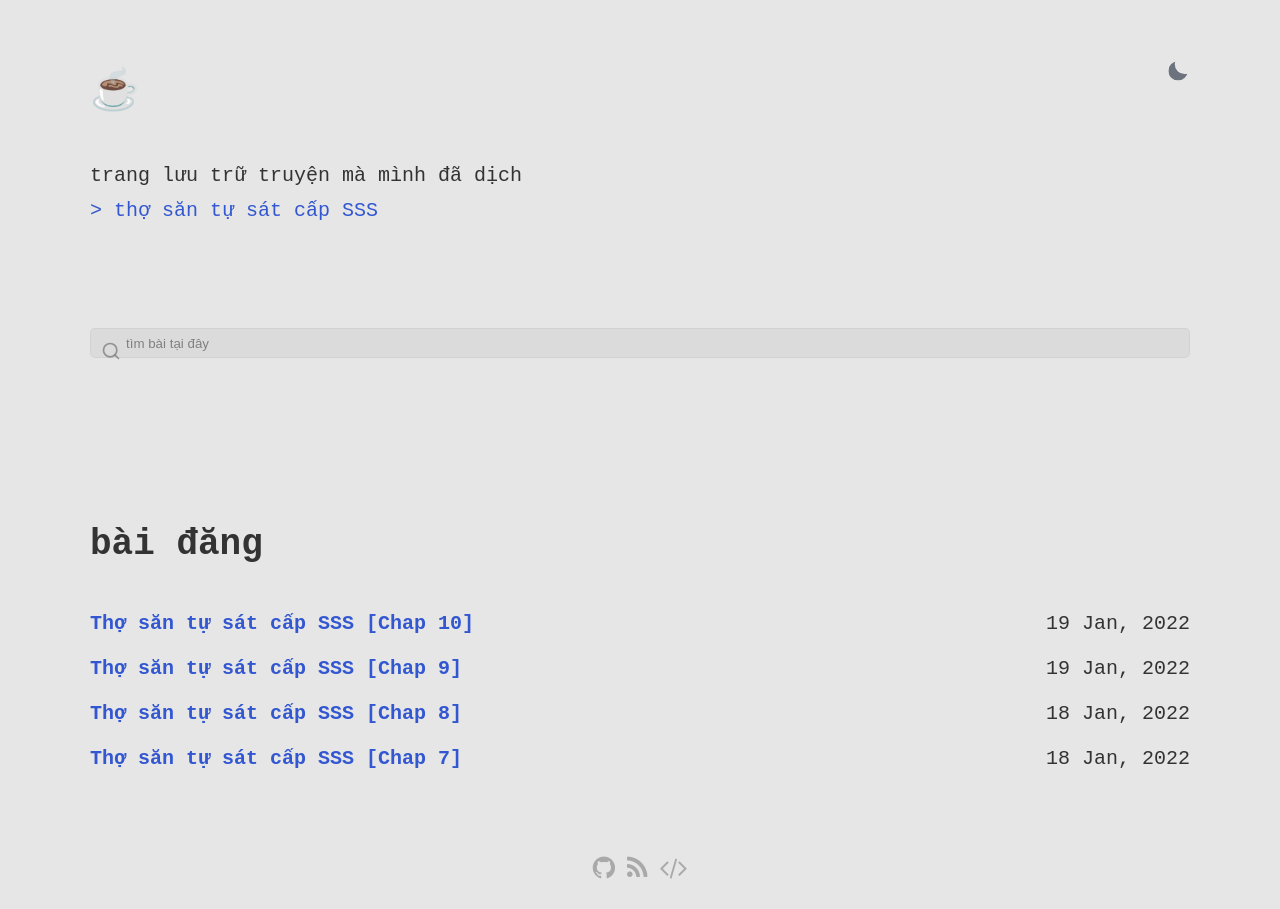
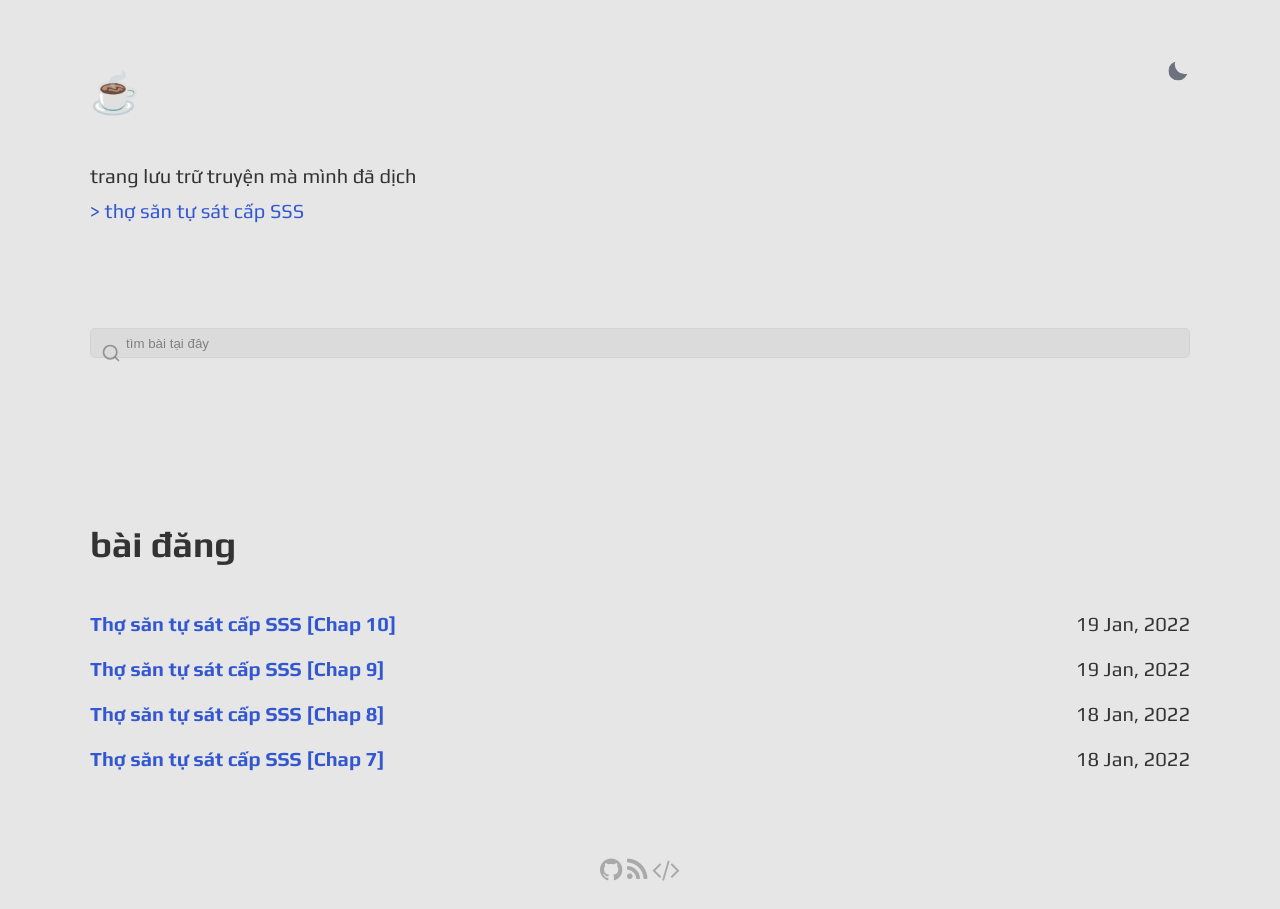
Before and after one commit to kuhekin/gesko, a Jekyll site: the page built from index.html, in a window 1280 px wide. Built offline with Jekyll 4.4.1, drawn with Linux system fonts in a browser that asks for light colours.

Commit message:
Update _main.scss

```diff
--- a/_sass/_main.scss
+++ b/_sass/_main.scss
@@ -34,7 +34,7 @@ html {
 
 html,
 html[data-theme="light"] {
-	--text-font: Source Code Pro;
+	--text-font: Play;
 	--source-code-font: Source Code Pro;
 	--very-light-text-color: rgb(222, 222, 222);
 	--light-text-color: rgb(89, 183, 255);
@@ -98,7 +98,7 @@ html[data-theme="light"] {
 }
 
 html[data-theme="dark"] {
-	--text-font: Source Code Pro;
+	--text-font: Play;
 	--source-code-font: Source Code Pro;
 	--very-light-text-color: #EEE;
 	--light-text-color: #c4bbf0;
```
